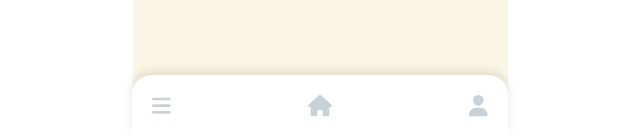
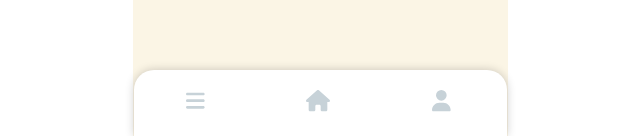
Before and after one commit to 9oormthon-univ/2024_DANPOON_TEAM_56_FE, a React (Create React App) app: page /home in a window 1280 px wide. Shown: the part 664-800 px from the top of the page, without its empty margins (320-960 px from the left). Built offline with nearby package versions, Linux system fonts and the light colour scheme; a web font is replaced by a local one.

Commit message:
login update

```diff
--- a/src/Login/Login.jsx
+++ b/src/Login/Login.jsx
@@ -1,8 +1,8 @@
 import React from "react";
 import styles from "./Login.module.css";
 import { useNavigate } from "react-router-dom";
-import { RiKakaoTalkFill } from "react-icons/ri";
 import PeopleIcon from "../images/image.png";
+import KakaoLogin from "../images/kakao_login.png";
 
 function Login() {
     const navigate = useNavigate();
@@ -18,10 +18,9 @@ function Login() {
             <div className={styles.welcome_container}>
                 <p className={styles.text1}>Welcome to Klay!</p>
                 <p className={styles.text2}>Sign in with Kakao</p>
-                <button className={styles.login_button} onClick={() => navigate("/home")}>
-                    <RiKakaoTalkFill />
-                    <p> 카카오 로그인</p>
-                </button>
+                <img src={KakaoLogin} className={styles.login_button} alt="Kakao Login"
+                    onClick={() => navigate("/home")}
+                />
             </div>
         </div>
     );
--- a/src/Login/Login.module.css
+++ b/src/Login/Login.module.css
@@ -63,28 +63,15 @@
     margin-bottom: 40px;
 }
 
-
-
-
 .login_button {
-    margin-left: 30px;
-    display: flex;
-    flex-direction: row;
-    align-items: center;
-    justify-content:space-around;
-    width: 280px;
+    margin-left: 20%;
+    width: 200px;
     height: 50px;
-    background-color: #ffeb00;
-    border: none;
-    border-radius: 5px;
     cursor: pointer;
-    font-size: 16px;
-    font-weight: bold;
-    color: #333;
     box-shadow: 0 2px 4px rgba(0, 0, 0, 0.1);
     transition: transform 0.2s ease-in-out;
 }
 
 .login_button:hover {
-    box-shadow: inset 0px 0px 8px 2px rgba(50, 50, 50, 0.2);
+    transform: scale(1.05);
 }
--- a/src/NavBar/NavBar.module.css
+++ b/src/NavBar/NavBar.module.css
@@ -1,22 +1,28 @@
 .bottom_navigation {
     position: fixed;
     bottom: 0;
-    left: 50%;
-    transform: translateX(-50%);
-    display: flex;
-    justify-content: space-between;
-    width: 356px;
+    left: 0;
+    right: 0;
+    height: 8vh;
     background-color: #fff;
-    padding: 10px;
+    padding: 1px 0px;
+    box-shadow: 0 0px 10px rgba(0, 0, 0, 0.2);
+    max-width: 373px;
+    margin-left: auto;
+    margin-right: auto;
     border-top-left-radius: 20px;
     border-top-right-radius: 20px;
-    box-shadow: 0px -4px 10px rgba(0, 0, 0, 0.1);
 }
 
 .navButton {
     background: none;
     border: none;
     cursor: pointer;
+    float: left;
+    width: 33%;
+    text-align: center;
+    height: 50px;
+    line-height: 42px;
     padding: 10px;
     font-size: 16px;
 }
```
